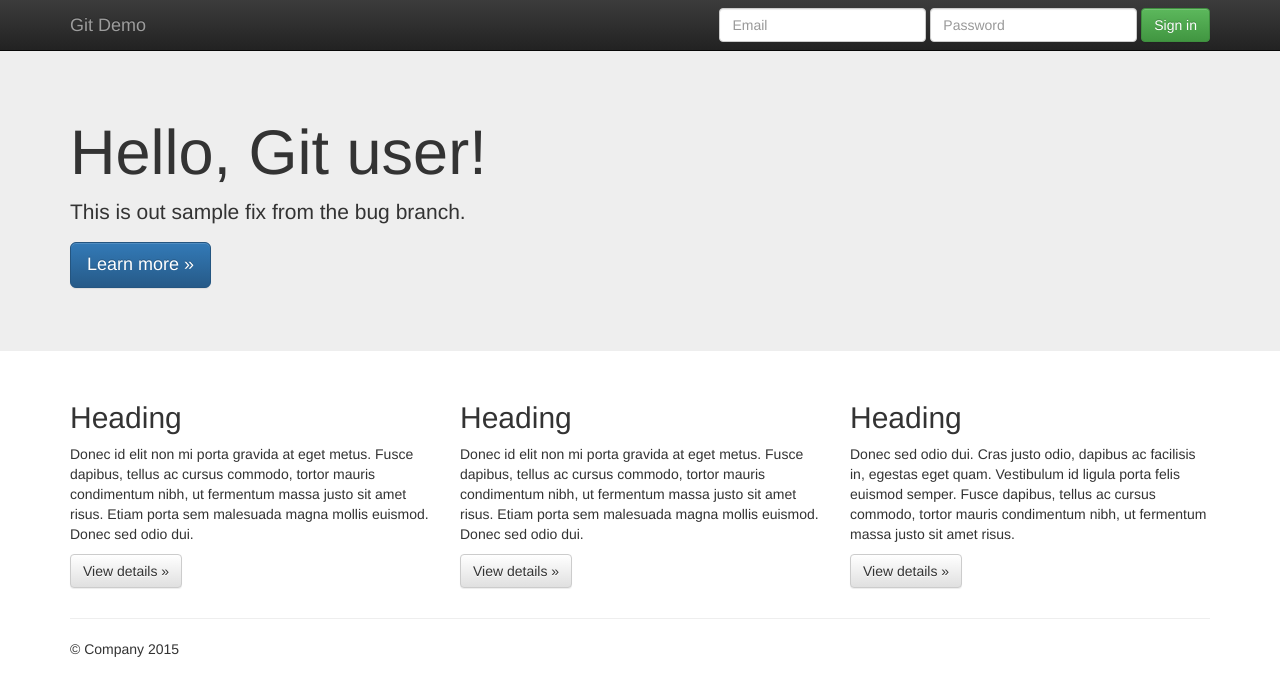
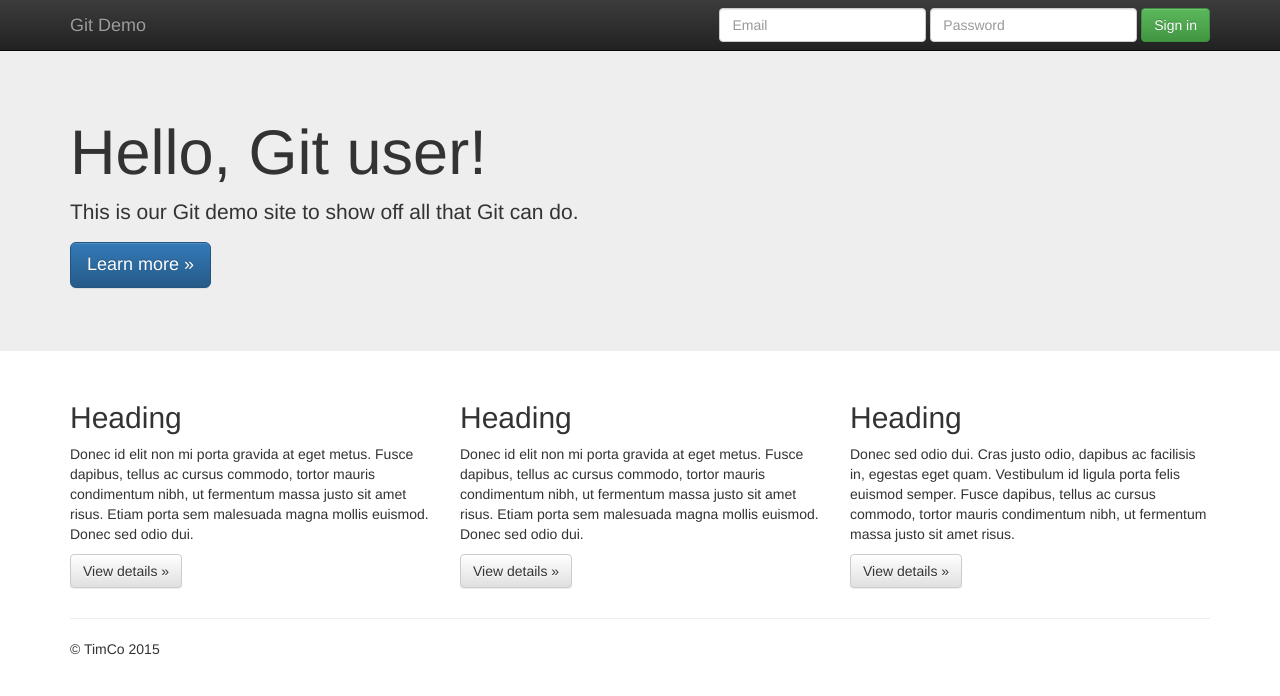
Before and after one commit to jj-sherman/DemoLocal, a plain HTML site: page index.html in a window 1280 px wide. Drawn offline with nearby package versions, Linux system fonts and the light colour scheme.

Commit message:
started modification to site

```diff
--- a/index.html
+++ b/index.html
@@ -58,7 +58,7 @@
     <div class="jumbotron">
       <div class="container">
         <h1>Hello, Git user!</h1>
-        <p>This is out sample fix from the bug branch.</p>
+        <p>This is our Git demo site to show off all that Git can do.</p>
         <p><a class="btn btn-primary btn-lg" href="#" role="button">Learn more &raquo;</a></p>
       </div>
     </div>
@@ -86,7 +86,7 @@
       <hr>
 
       <footer>
-        <p>&copy; Company 2015</p>
+        <p>&copy; TimCo 2015</p>
       </footer>
     </div> <!-- /container -->        <script src="//ajax.googleapis.com/ajax/libs/jquery/1.11.2/jquery.min.js"></script>
         <script>window.jQuery || document.write('<script src="js/vendor/jquery-1.11.2.min.js"><\/script>')</script>
```
Also changed, not shown: ToDo.txt.
